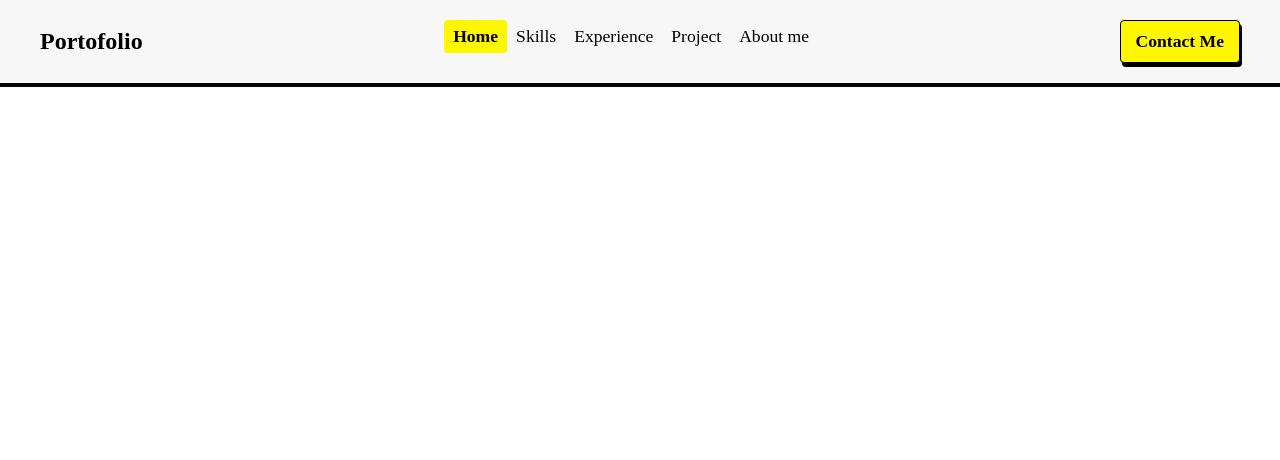
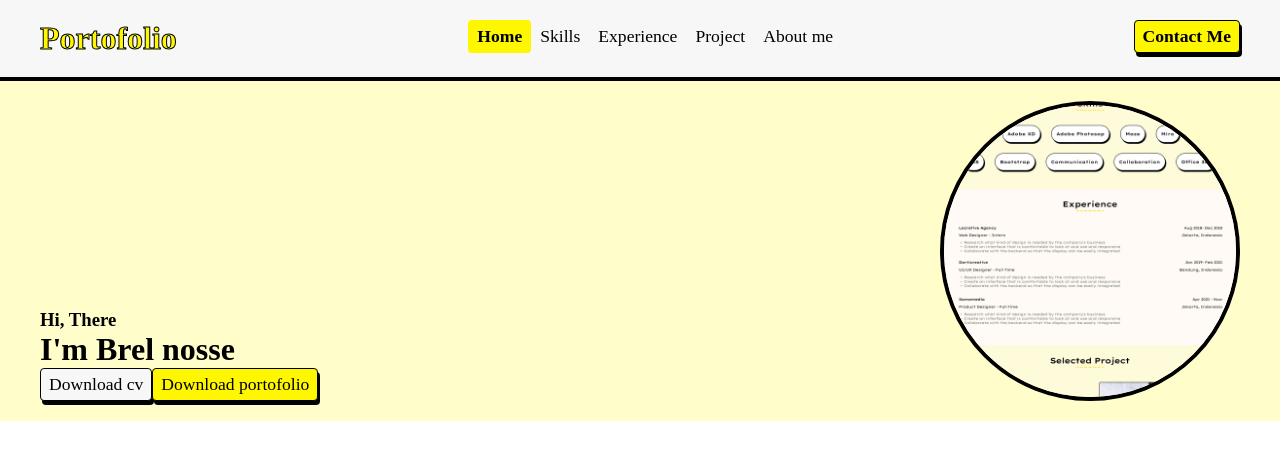
Before and after one commit to brelnosse/portofolio, a React (Create React App) app: page / in a window 1280 px wide. Shown: the top 460 px of the page. Built offline with nearby package versions, Linux system fonts and the light colour scheme; a web font is replaced by a local one.

Commit message:
Ajout d'un logo dans la navbar et creation de la hero section

```diff
--- a/package.json
+++ b/package.json
@@ -17,6 +17,7 @@
     "@types/node": "^16.18.126",
     "@types/react": "^19.2.8",
     "@types/react-dom": "^19.2.3",
+    "animate.css": "^4.1.1",
     "react": "^19.2.3",
     "react-dom": "^19.2.3",
     "react-router-dom": "^7.12.0",
--- a/src/assets/style/button.css
+++ b/src/assets/style/button.css
@@ -1,7 +1,7 @@
 .btn{
     color: var(--border-color);
     background-color: var(--primary-color);
-    padding: 10px 15px;
+    padding: 5px 8px;
     border: 1px solid var(--border-color);
     box-shadow: 2px 4px 0px 0px var(--border-color);
     border-radius: var(--border-radius);
@@ -18,3 +18,7 @@
     box-shadow: 1px 1px 0px 0px var(--border-color);
     transform: translateY(5px);
 }
+
+.btn.btn-light{
+    background-color: var(--white);
+}
--- a/src/assets/style/home.css
+++ b/src/assets/style/home.css
@@ -1,6 +1,22 @@
 .hero{
-    background-color: blue;
+    background-color: var(--bg-color);
     overflow: hidden;
+    display: flex;
+    padding: 20px 40px;
+    align-items: flex-end;
+    justify-content: space-between;
+}
+.heroImg{
+    border-radius: 50%;
+    width: 300px;
+    height: 300px;
+    overflow: hidden;
+    border: 4px solid var(--border-color);
+}
+.heroImg img{
+    width: 100%;
+    height: 100%;
+    object-fit: cover;
 }
 .hero img{
     width: 100%;
--- a/src/assets/style/index.css
+++ b/src/assets/style/index.css
@@ -5,6 +5,7 @@
     --border-radius: 4px;
     --white: rgb(247, 247, 247);
     --black: black;
+    --bg-color: rgb(255, 253, 201);
 }
 *{
     margin: 0px;
--- a/src/assets/style/navbar.css
+++ b/src/assets/style/navbar.css
@@ -31,6 +31,10 @@
     display: flex;
     align-items: center;
     justify-content: center;
+    -webkit-text-fill-color: var(--primary-color);
+    -webkit-text-stroke-width: 1px;
+    font-size: 2em;
+    color: var(--black);
 }
 .navbar-item:not(.active)::before{
     content: '';
--- a/src/components/Navbar.tsx
+++ b/src/components/Navbar.tsx
@@ -6,6 +6,8 @@ import { useEffect,  useState } from "react";
 import { MenuItems } from "../data/MenuItem";
 import { MenuItemType } from "../types/navbar.types";
 import {fas} from '@fortawesome/free-solid-svg-icons';
+//@ts-ignore
+import 'animate.css';
 
 const NavbarItem:React.FC<MenuItemType> = ({path, displayText}) => {
     const location = useLocation();
@@ -15,7 +17,7 @@ const NavbarItem:React.FC<MenuItemType> = ({path, displayText}) => {
     }
 
     return (
-        <li className={`navbar-item ${isActive(path)}`}><Link to={path}>{displayText}</Link></li>
+        <li className={`navbar-item ${isActive(path)} animate__animated animate__fadeInDown`}><Link to={path}>{displayText}</Link></li>
     );
 }
 
@@ -41,7 +43,7 @@ const Navbar: React.FC = () =>{
     }
     return (
         <nav className="navbar-container">
-            <h2>Portofolio</h2>
+            <h2 className="animate__animated animate__fadeInLeft">Portofolio</h2>
             <ul className={`navbar-item_container ${isVisible ? 'show' : 'hide'}`}>
                 <div className="r-nav-header">
                     <h2>Portofolio</h2>
@@ -56,7 +58,7 @@ const Navbar: React.FC = () =>{
                 }
                 <li className="action"> <Button type="default" valueText="Contact Me" textStyle="bold" style={{margin: '10px 0px'}}/></li>
             </ul>
-            <div className="navbar-actions_container">
+            <div className="navbar-actions_container animate__animated animate__fadeInLeft">
                 <Button type="default" valueText="Contact Me" textStyle="bold" id="contactMeNavbtn"/>
                 <Button type="default" valueIcon={isVisible ? fas.faTimes : fas.faBars} id="responsive-action" onClick={handleShowMenu} style={{zIndex: '999', position: 'relative'}}/>
             </div>
--- a/src/pages/Home.tsx
+++ b/src/pages/Home.tsx
@@ -1,11 +1,25 @@
 //@ts-ignore
 import '../assets/style/home.css';
+import Button from '../components/Button';
 import Navbar from '../components/Navbar';
 
 const Home:React.FC = () =>{
     return (
         <div className="container">
             <Navbar />
+            <div className="hero">
+                <div className="heroDescription">
+                    <h3>Hi, There</h3>
+                    <h1>I'm Brel nosse</h1>
+                    <div className="actions">
+                        <Button type='light' valueText='Download cv'/>
+                        <Button type='default' valueText='Download portofolio'/>
+                    </div>
+                </div>
+                <div className="heroImg">
+                    <img src={require('../assets/images/d.webp')} alt="brel nosse" />
+                </div>
+            </div>
         </div>
     );
 }
```
Also changed, not shown: 1 other file (tests, documents, lock files or other folders).
